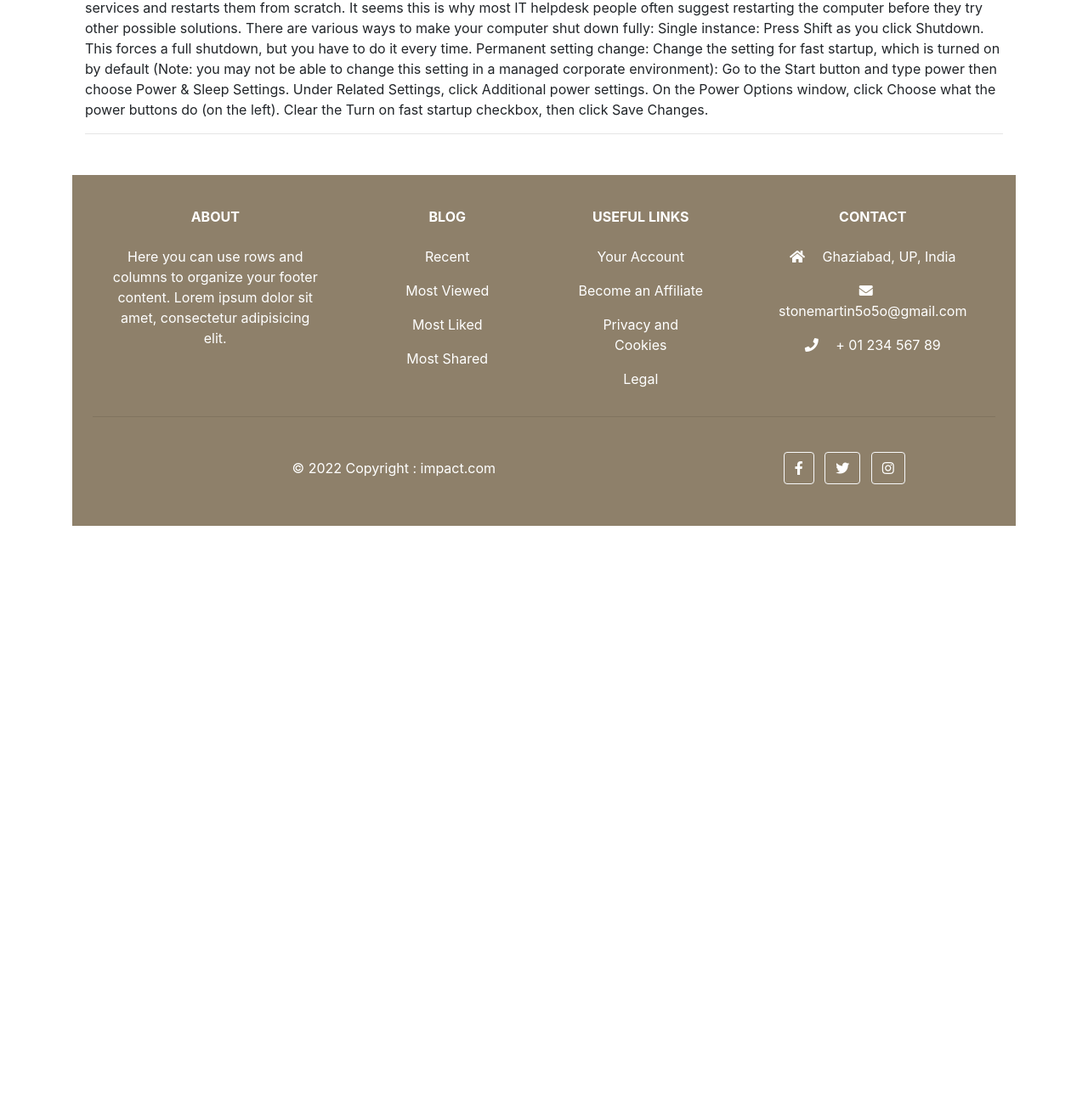
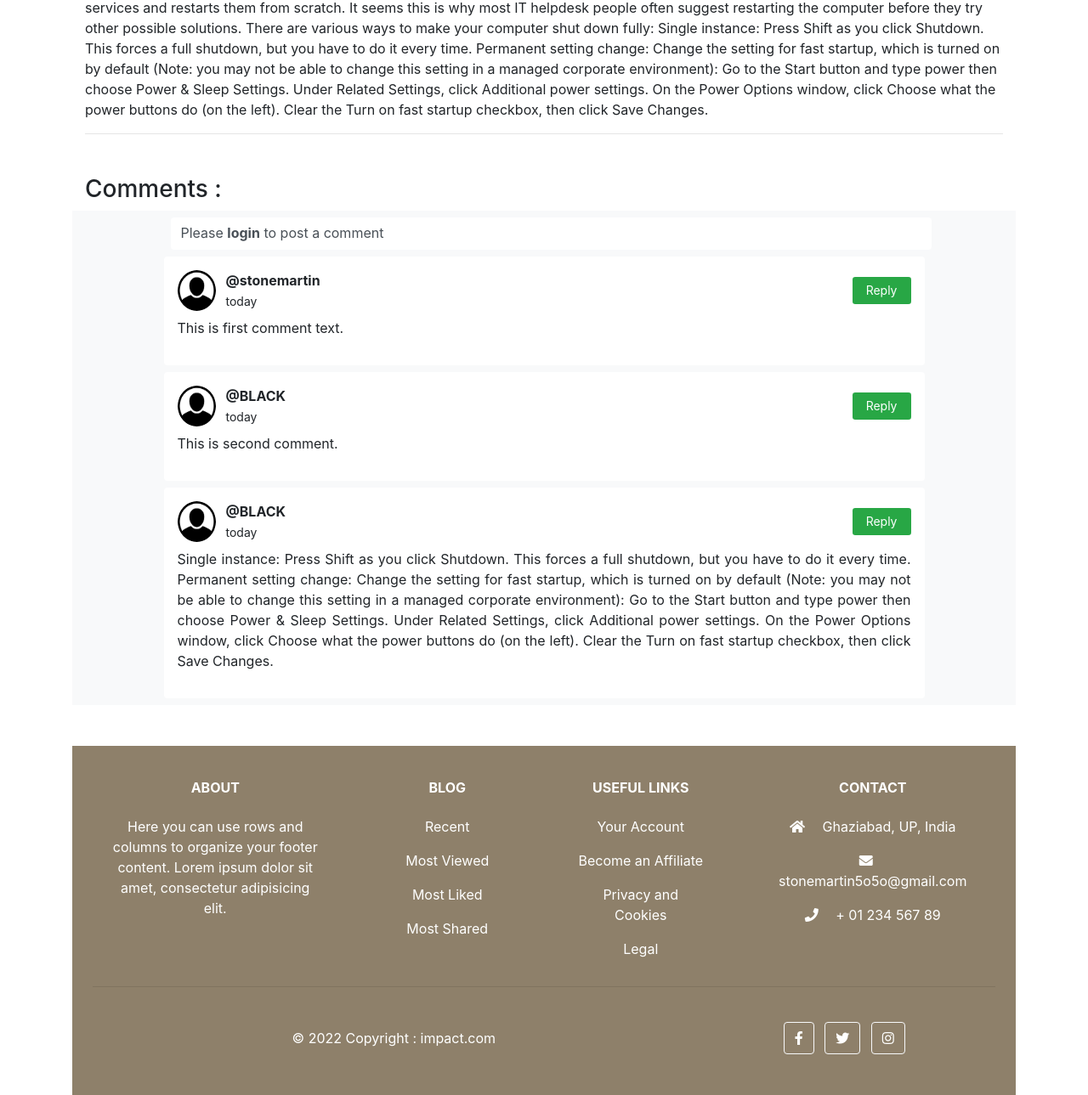
Before and after one commit to VIPIN-PASWAN/IMPACT, a Django app: a page that uses templates/blog/blogPost.html in a window 1280 px wide. Shown: the part 323-1612 px from the top of the page at 85% size. Before the commit the page ends 942 px from the top, so only its background shows below. Run offline with Django 4.2, Linux system fonts and the light colour scheme; data comes from the database, SQL or seed files in the repository; some libraries are stand-ins or nearby versions.

Commit message:
added comments functionality and working on comment reply. Added humanizie DateTimeField and some code optimisation.

```diff
--- a/BLOG/admin.py
+++ b/BLOG/admin.py
@@ -1,6 +1,5 @@
 from django.contrib import admin
-from BLOG.models import Post
-
+from BLOG.models import Post, BlogComment
 # Register your models here.
 
-admin.site.register(Post)
+admin.site.register((Post, BlogComment))
--- a/BLOG/models.py
+++ b/BLOG/models.py
@@ -1,8 +1,10 @@
+from django.contrib.auth.models import User
 from django.db import models
+from django.utils.timezone import now
 
 
 class Post(models.Model):
-    id = models.AutoField(primary_key=True)
+    sno = models.AutoField(primary_key=True)
     title = models.CharField(max_length=150)
     author = models.CharField(max_length=15)
     slug = models.CharField(max_length=130)
@@ -11,3 +13,15 @@ class Post(models.Model):
 
     def __str__(self):
         return self.title + " by " + self.author
+
+
+class BlogComment(models.Model):
+    sno = models.AutoField(primary_key=True)
+    user = models.ForeignKey(User, on_delete=models.CASCADE)
+    comments = models.TextField(blank=True, null=True)
+    post = models.ForeignKey(Post, on_delete=models.CASCADE)
+    parent = models.ForeignKey('self', on_delete=models.CASCADE, null=True)
+    time = models.DateField(auto_now=True)
+
+    def __str__(self):
+        return self.comments[0:13] + "... by " + " " + self.user.username
--- a/BLOG/urls.py
+++ b/BLOG/urls.py
@@ -20,6 +20,6 @@ from BLOG import views
 
 urlpatterns = [
     path('', views.blogHome, name='blogHome'),
+    path('blogComment', views.blogComment, name='blogComment'),
     path('<str:slug>', views.blogPost, name='blogPost'),
-
 ]
--- a/BLOG/views.py
+++ b/BLOG/views.py
@@ -1,6 +1,8 @@
-from django.shortcuts import render
+from django.contrib import messages
+from django.shortcuts import render, redirect
 from django.http import HttpResponse
-from .models import Post
+from .models import Post, BlogComment
+from django.contrib.auth.models import User
 
 
 # Create your views here.
@@ -13,5 +15,27 @@ def blogHome(request):
 
 def blogPost(request, slug):
     post = Post.objects.filter(slug=slug).first()
-    context = {"post": post}
+    comments = BlogComment.objects.filter(post=post)
+    context = {'post': post, 'comments': comments, 'user': request.user}
     return render(request, "blog/blogPost.html", context)
+
+
+def blogComment(request):
+    if request.method == "POST":
+        comment = request.POST.get('comment')
+        user = request.user
+        postSno = request.POST.get('postSno')
+        post = Post.objects.get(sno=postSno)
+        parentSno = request.POST.get('parentSno')
+
+        if parentSno == "":
+            comment = BlogComment(comments=comment, user=user, post=post)
+            comment.save()
+            messages.success(request, "Your comment has been posted successfully")
+        else:
+            parent = BlogComment.objects.get(sno=parentSno)
+            comment = BlogComment(comments=comment, user=user, post=post, parent=parent)
+            comment.save()
+            messages.success(request, "Your reply has been posted successfully")
+
+    return redirect(f"/blog/{post.slug}")
--- a/IMPACT/settings.py
+++ b/IMPACT/settings.py
@@ -37,6 +37,7 @@ INSTALLED_APPS = [
     'django.contrib.staticfiles',
     'BLOG.apps.BlogConfig',
     'HOME.apps.HomeConfig',
+    'django.contrib.humanize'
 ]
 
 MIDDLEWARE = [
--- a/templates/blog/blogHome.html
+++ b/templates/blog/blogHome.html
@@ -21,7 +21,7 @@
                 <strong class="d-inline-block mb-2 text-warning">{{post.author}}</strong>
                 <div class="btn-group">
 <!--                  <button type="button" class="btn btn-sm btn-outline-secondary">View</button>-->
-                  <p>{{post.timeStamp}}</p>
+                  <p><small><i>{{post.timeStamp}}</i></small></p>
                 </div>
 
               </div>
--- a/templates/blog/blogPost.html
+++ b/templates/blog/blogPost.html
@@ -1,15 +1,104 @@
 {% extends 'base.html' %}
+{% load humanize %}
+{% load static %}
 
 {% block title %} BlogPost {% endblock title %}
 
 {% block body %}
-<div class="container my-3">
-<div class="blog-post">
+  <div class="container my-3">
+   <div class="blog-post">
         <h2 class="blog-post-title">{{post.title}}</h2>
         <p class="blog-post-meta">{{post.timeStamp}} by <a href="#">{{post.author}}</a></p>
 
         <p>{{post.content}}</p>
         <hr>
+   </div>
+  </div>
+
+    <div class="container mt-5 mb-5">
+    <h3>Comments :</h3>
+
+    <div class="d-flex justify-content-center row bg-light">
+        <div class="col-md-10 my-2">
+
+         {% if user.is_authenticated %}
+
+            <form action="/blog/blogComment" method="POST">
+                 {% csrf_token %}
+
+            <div class="d-flex flex-row align-items-center add-comment p-2 bg-white rounded"><img class="rounded-circle" src="/static/images/userAvatar.png" width="45">
+
+                <input type="text" class="form-control border-0 no-box-shadow mx-2" name="comment" placeholder="Leave a constructive comment..." required>
+                <input type="hidden" name="postSno" value="{{post.sno}}" >
+                <input type="hidden" name="parentSno" value="" >
+
+                <button class="btn btn-primary btn-sm border-0 px-3" type="submit" value="Submit">Comment</button>
+            </div>
+            </form>
+
+        {% else %}
+
+             <div type="text" class="form-control border-0 no-box-shadow mx-2" name="comment" required>Please <strong>login</strong> to post a comment
+             </div>
+
+         {% endif %}
+
+            {% for comment in comments %}
+            <div class="p-3 bg-white mt-2 rounded">
+                <div class="d-flex justify-content-between">
+                    <div class="d-flex flex-row user"><img class="rounded-circle img-fluid img-responsive mr-1" src="/static/images/userAvatar.png" width="45" alt="UserAvatar">
+                        <div class="d-flex flex-column ml-2"><span class="font-weight-bold">@{{ comment.user.username }}</span><span class="commentTime"><small>{{comment.time | naturalday}}</small></span></div>
+                    </div>
+{#                    <div class="d-flex align-items-center px-3 heart border"><i class="fa fa-heart heart-icon"></i><span class="ml-2">35</span></div>#}
+{#                    <div class="d-flex justify-content-end align-items-center comment-buttons mt-2 text-right">#}
+{#                        <button class="btn btn-success btn-sm border-0 px-3 data-toggle="collapse" data-target="#replyBox{{comment.sno}}" aria-expanded="false" aria-controls="replyBox{{comment.sno}}" type="button">Reply</button>#}
+{##}
+                     <button class="btn btn-sm btn-success float-right border-0 px-3 my-2" type="button" data-toggle="collapse" data-target="#replyBox{{comment.sno}}" aria-expanded="false" aria-controls="replyBox{{comment.sno}}">
+                     Reply
+                     </button>
+
+
+                </div>
+                <div class="comment-text text-justify mt-2">
+                    <p>{{ comment.comments }}</p>
+                </div>
+
+            {#   REPLY BOX  #}
+               <div class="collapse" id="replyBox{{comment.sno}}">
+                    <div class="card card-body ml-5 mr-2 p-1 text-right row">
+                        <form action="/blog/postComment" method="post">
+                            {% csrf_token %}
+
+                            <div class="d-flex flex-row align-items-center add-comment p-2 bg-white rounded"><img class="rounded-circle" src="/static/images/userAvatar.png" width="45">
+
+                                <input type="text" class="form-control border-0 no-box-shadow mx-2" name="comment" placeholder="Enter comment here">
+                                <input type="hidden" name="parentSno" value="{{comment.sno}}">
+                                <input type="hidden" name="postSno" value="{{post.sno}}">
+                                <button type="submit" class="btn btn-primary btn-sm border-0 px-3">Comment</button>
+
+                            </div>
+
+                        </form>
+                    </div>
+                </div>
+
+            </div>
+            {% endfor %}
+
+{#            <div class="p-3 bg-white mt-2 rounded">#}
+{#                <div class="d-flex justify-content-between">#}
+{#                    <div class="d-flex flex-row user"><img class="rounded-circle img-fluid img-responsive" src="https://i.imgur.com/JXZLwEY.jpg" width="50" alt="">#}
+{#                        <div class="d-flex flex-column ml-2"><span class="font-weight-bold">@Samantha</span><span class="day">2 days ago</span></div>#}
+{#                    </div>#}
+{#                    <div class="d-flex align-items-center px-3 heart border"><i class="fa fa-heart-o heart-icon"></i><span class="ml-2">35</span></div>#}
+{#                    <div class="d-flex justify-content-end align-items-center comment-buttons mt-2 text-right"><span class="mr-3 delete">Delete</span><button class="btn btn-success btn-sm border-0 px-3" type="button">Edit</button></div>#}
+{#                </div>#}
+{#                <div class="comment-text text-justify mt-2">#}
+{#                    <p>Lorem Ipsum is simply dummy text of the printing and typesetting industry. Lorem Ipsum has been the industry's standard dummy text ever since the 1500s, when an unknown printer took a galley of type and scrambled it to make a type specimen book.</p>#}
+{#                </div>#}
+{##}
+{#            </div>#}
       </div>
-      </div>
+    </div>
+  </div>
  {% endblock %}
--- a/templates/blog/search.html
+++ b/templates/blog/search.html
@@ -15,9 +15,8 @@
     <ul>
     <li>Make sure that all words are spelled correctly.</li>
     <li>Try more general keywords.</li>
-   <li> Try fewer keywords.</li>
-   <li> Try different keywords.</li>
-    </li>
+    <li> Try fewer keywords.</li>
+    <li> Try different keywords.</li>
     </ul>
 
     {% endif %}
```
Also changed, not shown: BLOG/migrations/0005_alter_post_title_comments.py (added), BLOG/migrations/0006_blogcomment_delete_comments.py (added), BLOG/migrations/0007_rename_id_post_sno.py (added), BLOG/migrations/0008_alter_blogcomment_time.py (added), BLOG/migrations/0009_alter_blogcomment_time.py (added), BLOG/migrations/0010_alter_blogcomment_time.py (added), BLOG/migrations/0011_alter_blogcomment_time.py (added), db.sqlite3, static/images/userAvatar.png (added).
